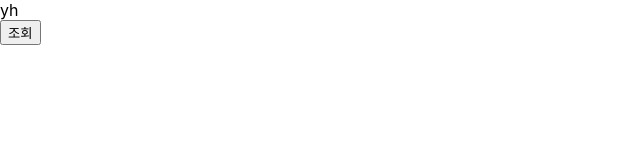
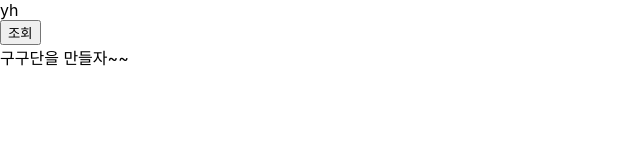
Before and after one commit to SettingRhino/helloreact, a React (Create React App) app in the folder helloreact/: page / in a window 1280 px wide. Shown: the top 160 px of the page, without its empty margins (0-640 px from the left). Built offline with nearby package versions, Linux system fonts and the light colour scheme.

Commit message:
구구단 컴포넌트 기본구조 배치

```diff
--- /dev/null
+++ b/helloreact/src/TJGuGuDan.js
@@ -0,0 +1,10 @@
+import React from "react"
+
+const TJGuGuDan=(props)=>{
+  return(
+    <div>
+    구구단을 만들자~~
+    </div>
+  )
+}
+export default TJGuGuDan
--- a/helloreact/src/Taejune.js
+++ b/helloreact/src/Taejune.js
@@ -1,8 +1,12 @@
 import React from "react"
 import TJLotto from "./TJLotto";
+import TJGuGuDan from "./TJGuGuDan";
 const Taejune=(props)=>{
     return(
-        <div><TJLotto/></div>
+        <div>
+        <TJLotto/>
+        <TJGuGuDan/>
+        </div>
     )
 }
 export default Taejune;
```
